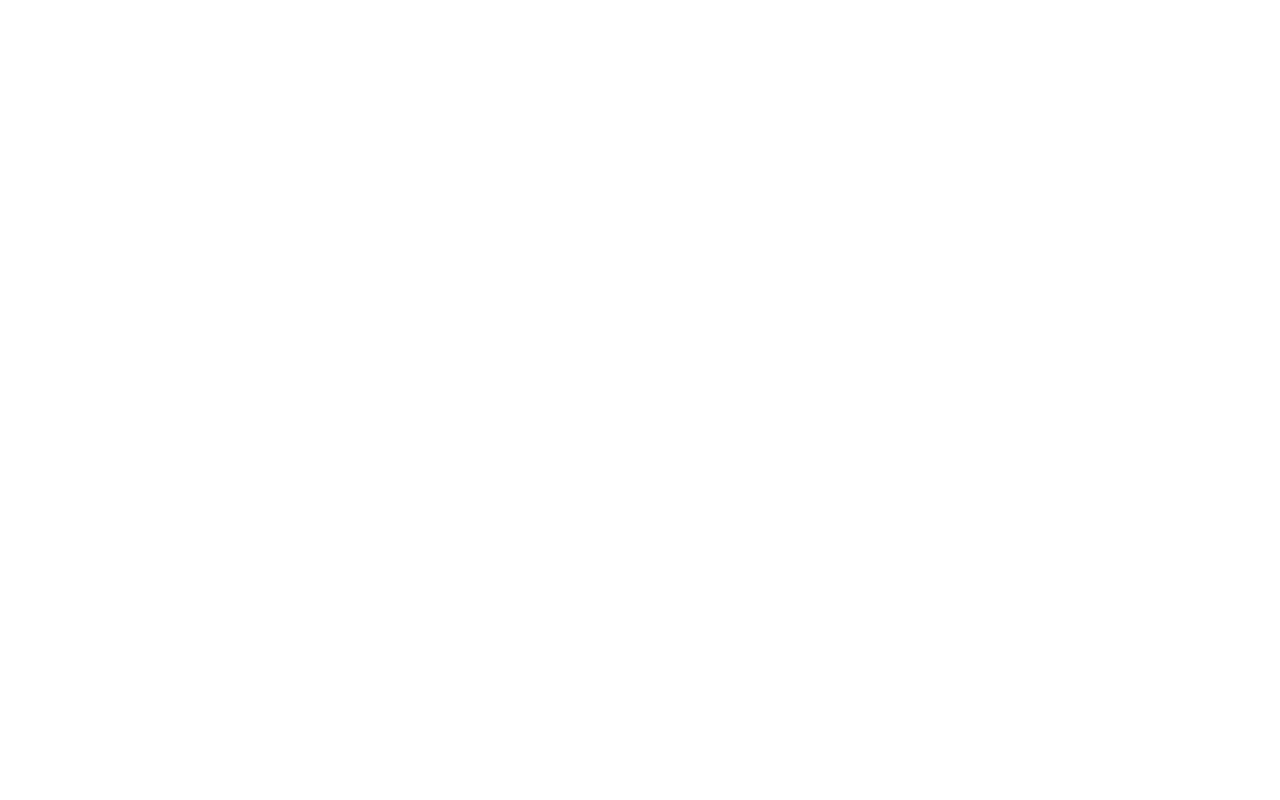
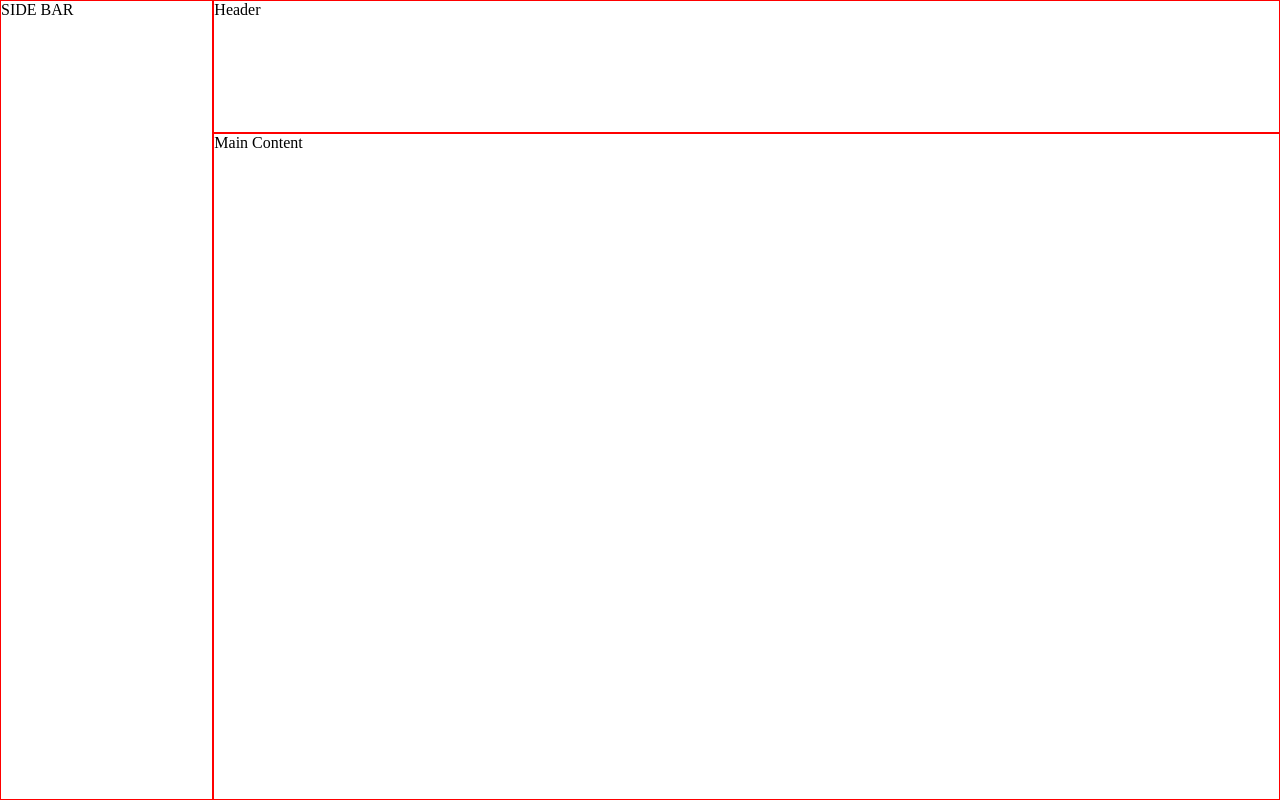
Before and after one commit to SaToGo1/Admin-Dashboard, a plain HTML site: page index.html in a window 1280 px wide. Drawn offline with Linux system fonts and the light colour scheme.

Commit message:
Basic Layout

```diff
--- a/index.html
+++ b/index.html
@@ -8,6 +8,10 @@
     <link rel="stylesheet" href="style.css">
 </head>
 <body>
-
+    <div class="content">
+        <div class="header">Header</div>
+        <div class="main-content">Main Content</div>
+        <div class="sidebar"> SIDE BAR</div>
+    </div>
 </body>
 </html>
--- a/style.css
+++ b/style.css
@@ -1,12 +1,39 @@
 html {
     box-sizing: border-box;
-    margin: 0;
-}
-
-body {
     margin: 0;
 }
 
 *, *:before, *:after {
     box-sizing: inherit;
 }
+
+body {
+    margin: 0;
+    height: 100vh;
+}
+
+.main-content, .sidebar, .header {
+    border: 1px solid red;
+}
+
+.content {
+    height: 100%;
+
+    display: grid;
+    grid-template: 1fr 5fr / 1fr 5fr;
+    grid-template-areas:
+    "sidebar header"
+    "sidebar main-content";
+}
+
+.sidebar{
+    grid-area: sidebar;
+}
+
+.header{
+    grid-area: header;
+}
+
+.main-content {
+    grid-area: main-content;
+}
```
